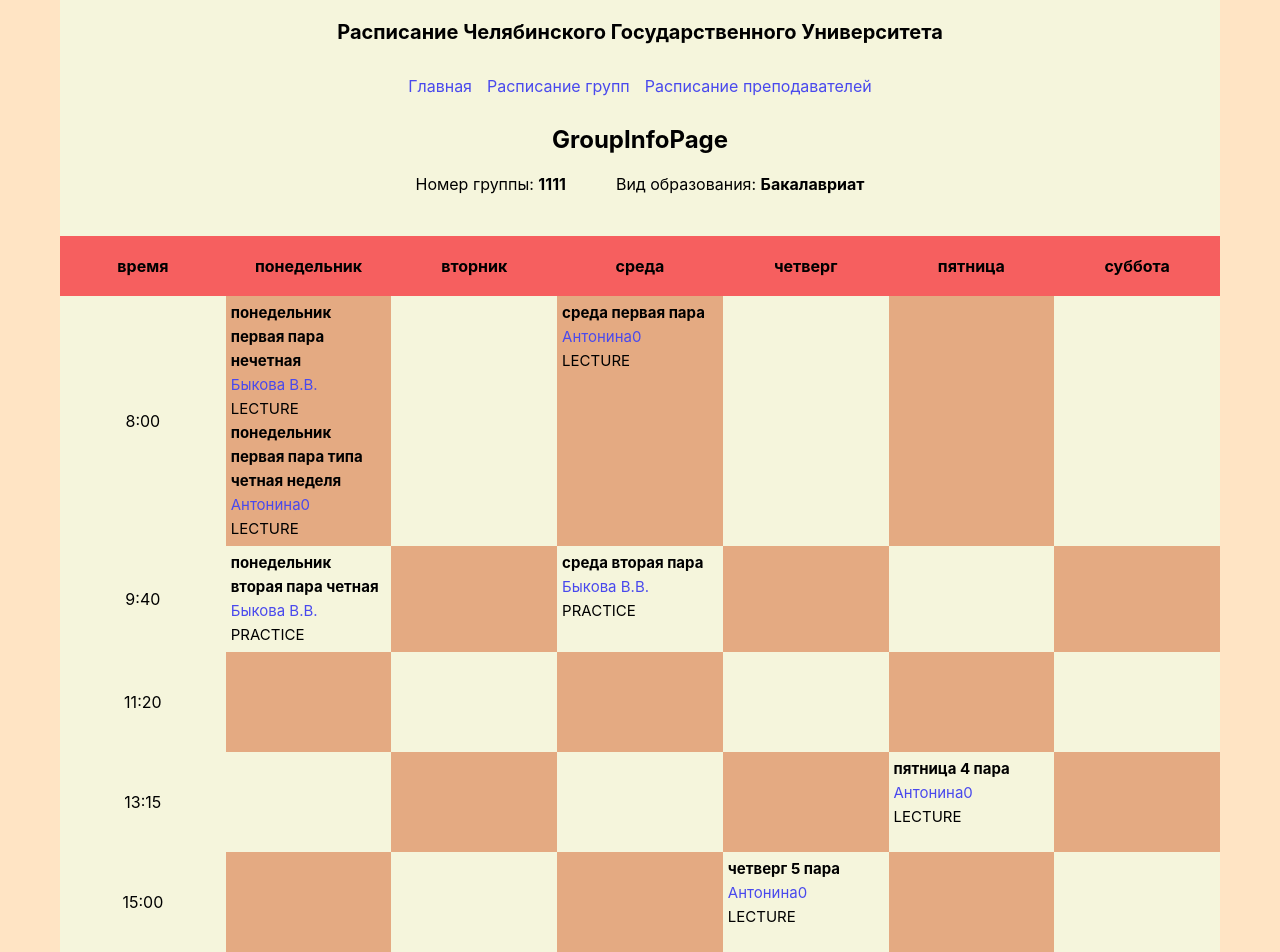
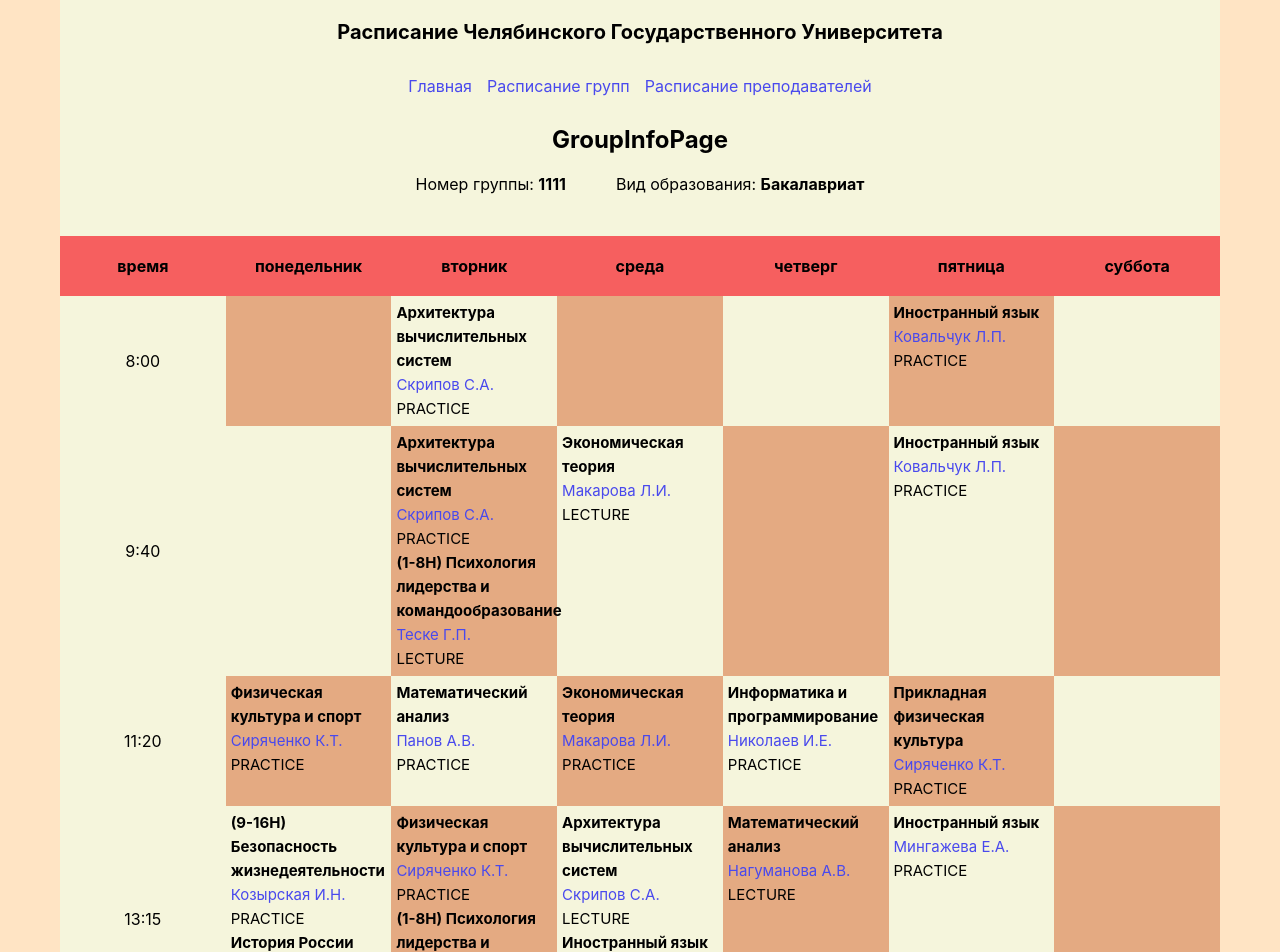
Before and after one commit to quadratishkin/schedule, a React (Create React App) app: page /schedule/groups/0 in a window 1280 px wide. Shown: the top 952 px of the page. Built offline with nearby package versions, Linux system fonts and the light colour scheme.

Commit message:
Расписание для группы ПИ-101

```diff
--- a/src/data/schedules.ts
+++ b/src/data/schedules.ts
@@ -3,92 +3,230 @@ import { TEACHERS } from "./teachers";
 
 export const scheduleTest: IScheduleDay[] = [
   {
+    third: [
+    {
+      name: "Физическая культура и спорт",
+      teacher: TEACHERS[4],
+      audience: "100 (4К.)",
+      week: ParityWeek.EVEN,
+      typeOfLesson: TypeOfLesson.PRACTICE,
+    },
+  ],
+  fourth: [
+  {
+    name: "(9-16Н) Безопасность жизнедеятельности",
+    teacher: TEACHERS[13],
+    audience: 132,
+    week: ParityWeek.ODD,
+    typeOfLesson: TypeOfLesson.PRACTICE,
+  },
+  {
+    name: "История России",
+    teacher: TEACHERS[1],
+    audience: 432,
+    week: ParityWeek.EVEN,
+    typeOfLesson: TypeOfLesson.PRACTICE,
+  }
+],
+  fifth: [
+    {
+    name: "Информатика и программирование",
+    teacher: TEACHERS[2],
+    audience: 132,
+    week: ParityWeek.EVERYWEEK,
+    typeOfLesson: TypeOfLesson.LECTURE
+  }
+],
+  sixth: [
+    {
+    name: "Информатика и программирование",
+    teacher: TEACHERS[2],
+    audience: 132,
+    week: ParityWeek.EVERYWEEK,
+    typeOfLesson: TypeOfLesson.PRACTICE
+  }
+],
+},
+  {
     first: [
       {
-        name: "понедельник первая пара нечетная",
-        teacher: TEACHERS[1],
-        audience: "а13",
+        name: "Архитектура вычислительных систем",
+        teacher: TEACHERS[3],
+        audience: "132А",
         week: ParityWeek.ODD,
-        typeOfLesson: TypeOfLesson.LECTURE,
-      },
-      {
-        name: "понедельник первая пара типа четная неделя",
-        teacher: TEACHERS[0],
-        audience: "а13",
-        week: ParityWeek.EVEN,
-        typeOfLesson: TypeOfLesson.LECTURE,
+        typeOfLesson: TypeOfLesson.PRACTICE
       },
     ],
     second: [
       {
-        name: "понедельник вторая пара четная",
-        teacher: TEACHERS[1],
+        name: "Архитектура вычислительных систем",
+         teacher: TEACHERS[3],
+         audience: "132А",
+         week: ParityWeek.ODD,
+         typeOfLesson: TypeOfLesson.PRACTICE
+      },
+      {
+        name: "(1-8Н) Психология лидерства и командообразование",
+         teacher: TEACHERS[6],
+         audience: "А-25",
+         week: ParityWeek.EVEN,
+         typeOfLesson: TypeOfLesson.LECTURE
+      }
+    ],
+    third: [
+      {
+        name: "Математический анализ",
+        teacher: TEACHERS[5],
+        audience: 432,
+        week: ParityWeek.EVERYWEEK,
+        typeOfLesson: TypeOfLesson.PRACTICE
+      }
+    ],
+    fourth: [
+      {
+        name: "Физическая культура и спорт",
+        teacher: TEACHERS[4],
+        audience: "100 (4К.)",
+        week: ParityWeek.ODD,
+        typeOfLesson: TypeOfLesson.PRACTICE,
+      },
+      {
+        name: "(1-8Н) Психология лидерства и командообразование",
+        teacher: TEACHERS[6],
+        audience: "132",
+        week: ParityWeek.EVEN,
+        typeOfLesson: TypeOfLesson.PRACTICE
+      }
+    ]
+  },
+  {
+    second: [
+      {
+        name: "Экономическая теория",
+        teacher: TEACHERS[7],
         audience: 132,
-        week: ParityWeek.EVEN,
+        week: ParityWeek.EVERYWEEK,
+        typeOfLesson: TypeOfLesson.LECTURE,
+      },
+    ],
+    third: [
+      {
+        name: "Экономическая теория",
+        teacher: TEACHERS[7],
+        audience: 132,
+        week: ParityWeek.EVERYWEEK,
         typeOfLesson: TypeOfLesson.PRACTICE,
       },
     ],
+    fourth: [
+      {
+        name: "Архитектура вычислительных систем",
+        teacher: TEACHERS[3],
+        audience: "А-17",
+        week: ParityWeek.ODD,
+        typeOfLesson: TypeOfLesson.LECTURE
+      },
+      {
+        name: "Иностранный язык",
+        teacher: TEACHERS[8],
+        audience: "132Б",
+        week: ParityWeek.EVEN,
+        typeOfLesson: TypeOfLesson.PRACTICE
+      }
+    ],
   },
-  {},
+  {
+    third: [
+      {
+      name: "Информатика и программирование",
+      teacher: TEACHERS[2],
+      audience: 132,
+      week: ParityWeek.EVERYWEEK,
+      typeOfLesson: TypeOfLesson.PRACTICE
+      },
+    ],
+    fourth: [
+      {
+      name: "Математический анализ",
+      teacher: TEACHERS[0],
+      audience: "А-17",
+      week: ParityWeek.EVERYWEEK,
+      typeOfLesson: TypeOfLesson.LECTURE
+      }
+    ],
+    fifth: [
+      {
+        name: "История России",
+        teacher: TEACHERS[9],
+        audience: "А-17",
+        week: ParityWeek.ODD,
+        typeOfLesson: TypeOfLesson.LECTURE
+      },
+    ]
+  },
   {
     first: [
       {
-        name: "среда первая пара",
-        teacher: TEACHERS[0],
-        audience: "а13",
-        typeOfLesson: TypeOfLesson.LECTURE,
+        name: "Иностранный язык",
+        teacher: TEACHERS[8],
+        audience: "132Б",
+        week: ParityWeek.ODD,
+        typeOfLesson: TypeOfLesson.PRACTICE,
       },
     ],
     second: [
       {
-        name: "среда вторая пара",
-        teacher: TEACHERS[1],
-        audience: 132,
+        name: "Иностранный язык",
+        teacher: TEACHERS[8],
+        audience: "132Б",
+        week: ParityWeek.ODD,
+        typeOfLesson: TypeOfLesson.PRACTICE,
+      },
+    ],
+    third: [
+      {
+        name: "Прикладная физическая культура",
+        teacher: TEACHERS[4],
+        audience: "100 (4К.)",
+        week: ParityWeek.ODD,
+        typeOfLesson: TypeOfLesson.PRACTICE,
+      },
+    ],
+    fourth: [
+      {
+        name: "Иностранный язык",
+        teacher: TEACHERS[10],
+        audience: "429",
+        week: ParityWeek.EVERYWEEK,
+        typeOfLesson: TypeOfLesson.PRACTICE,
+      },
+    ],
+    fifth: [
+      {
+        name: "Иностранный язык",
+        teacher: TEACHERS[10],
+        audience: "429",
         week: ParityWeek.EVEN,
         typeOfLesson: TypeOfLesson.PRACTICE,
       },
     ],
   },
   {
-    fifth: [
+    sixth: [
       {
-        name: "четверг 5 пара",
-        teacher: TEACHERS[0],
-        audience: "а13",
-        week: ParityWeek.EVERYWEEK,
+        name: "История России",
+        teacher: TEACHERS[11],
+        audience: "Онлайн-курс",
+        week: ParityWeek.ODD,
         typeOfLesson: TypeOfLesson.LECTURE,
       },
-    ],
-  },
-  {
-    fourth: [
       {
-        name: "пятница 4 пара",
-        teacher: TEACHERS[0],
-        audience: "а13",
-        week: ParityWeek.EVERYWEEK,
+        name: "(9-16Н) Безопасность жизнедеятельности",
+        teacher: TEACHERS[12],
+        audience: "Онлайн-курс",
+        week: ParityWeek.EVEN,
         typeOfLesson: TypeOfLesson.LECTURE,
-      },
-    ],
-    sixth: [
-      {
-        name: "пятница 6 пара",
-        teacher: TEACHERS[0],
-        audience: "а13",
-        week: ParityWeek.EVERYWEEK,
-        typeOfLesson: TypeOfLesson.LECTURE,
-      },
-    ],
-  },
-  {
-    sixth: [
-      {
-        name: "суббота 6 пара",
-        teacher: TEACHERS[0],
-        audience: "а13",
-        week: ParityWeek.EVERYWEEK,
-        typeOfLesson: TypeOfLesson.LECTURE,
-      },
+      }
     ],
   },
 ];
--- a/src/data/teachers.ts
+++ b/src/data/teachers.ts
@@ -1,7 +1,7 @@
 export const TEACHERS = [
   {
     id: 0,
-    name: "Антонина0",
+    name: "Нагуманова А.В.",
   },
   {
     id: 1,
@@ -22,5 +22,37 @@ export const TEACHERS = [
   {
     id: 5,
     name: "Панов А.В."
-  }
+  },
+  {
+    id: 6,
+    name: "Теске Г.П."
+  },
+  {
+    id: 7,
+    name: "Макарова Л.И."
+  },
+  {
+    id: 8,
+    name: "Ковальчук Л.П."
+  },
+  {
+    id: 9,
+    name: "Рыбалко А.А."
+  },
+  {
+    id: 10,
+    name: "Мингажева Е.А."
+  },
+  {
+    id: 11,
+    name: "Попов А.А."
+  },
+  {
+    id: 12,
+    name: "Бармасов А.А."
+  },
+  {
+    id: 13,
+    name: "Козырская И.Н."
+  },
 ];
```
